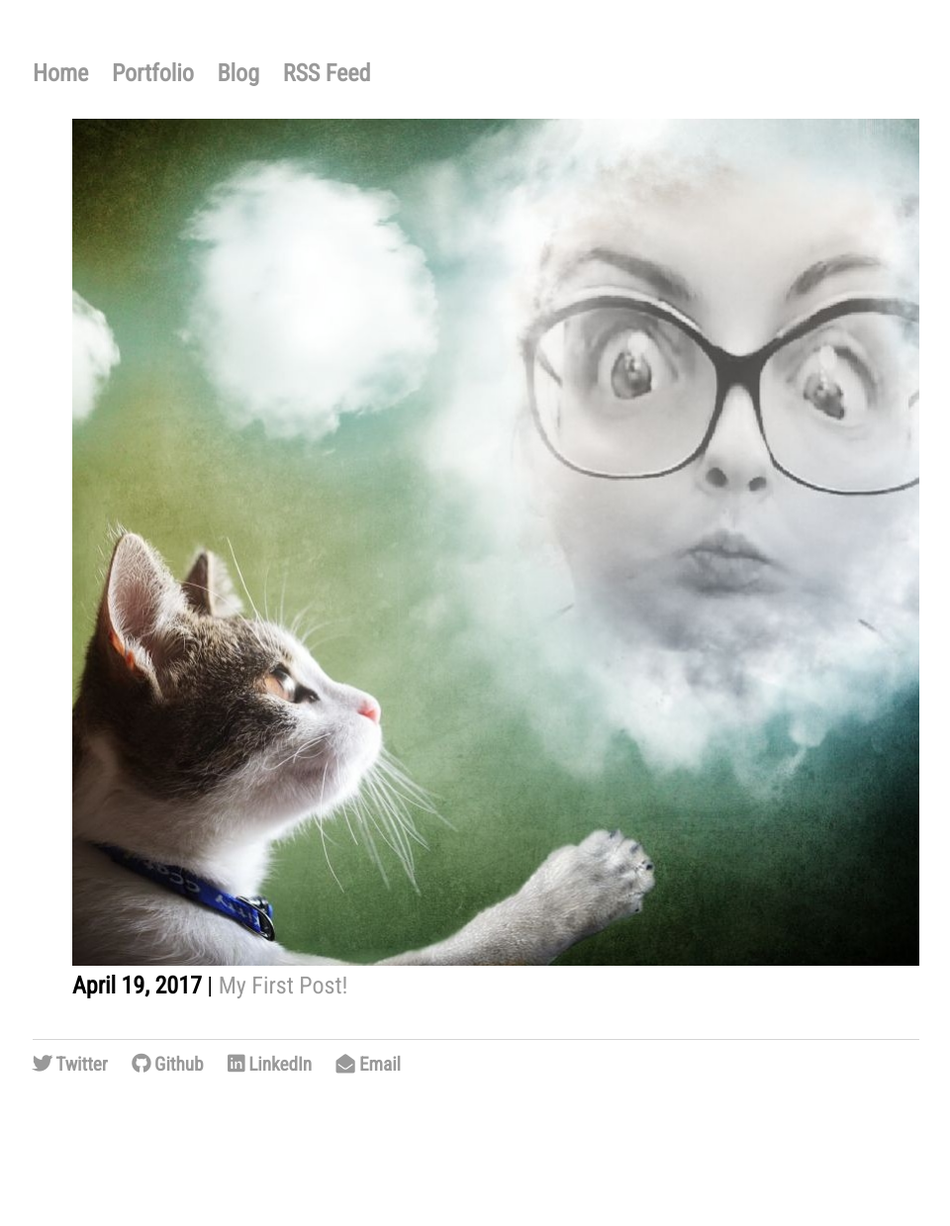
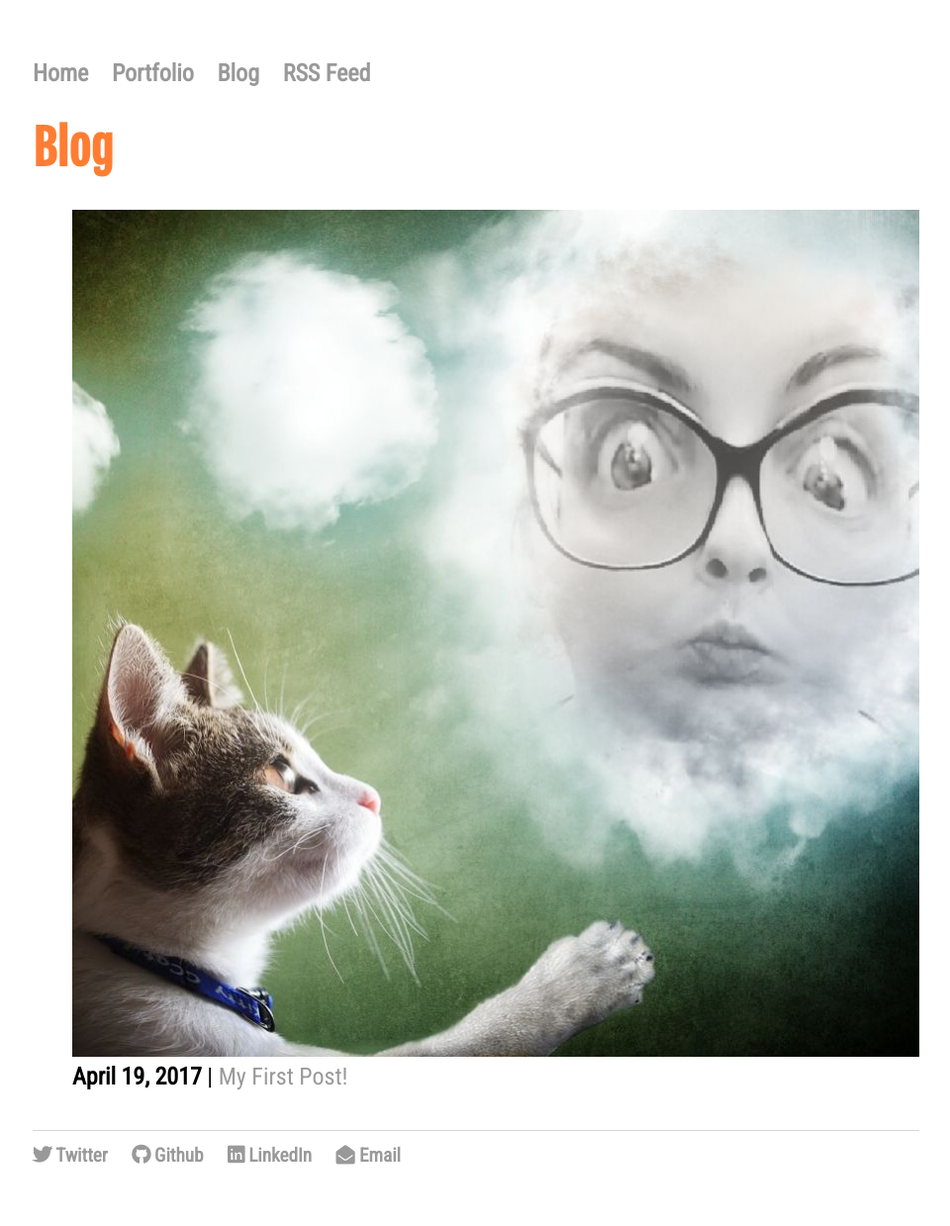
Before and after one commit to czolish/czolish.github.io, a Jekyll site: the page built from blog/index.html, in a window 1280 px wide. Shown: the whole page at 99% size, without its empty margins (159-1119 px from the left). Built offline with Jekyll 4.4.1, drawn with Linux system fonts in a browser that asks for light colours; nearby versions of some CDN libraries; some web fonts are replaced; comment, search, counter and statistics services are not loaded; before the commit the page ends 1147 px from its top, so only the background shows below that.

Commit message:
Changing back to page.title to see if that makes a difference?

```diff
--- a/_layouts/post.html
+++ b/_layouts/post.html
@@ -1,8 +1,8 @@
 ---
 layout: default
 ---
-<h1 class="page-title">{{ post.title }}</h1>
-<p class="meta">{{ post.date | date_to_string }}</p>
+<h1 class="page-title">{{ page.title }}</h1>
+<p class="meta">{{ page.date | date_to_string }}</p>
 
 <div class="post">
   {{ content }}
--- a/blog/index.html
+++ b/blog/index.html
@@ -2,7 +2,7 @@
 layout: default
 title: Blog
 ---
-	<h1 class="page-title">{{ post.title }}</h1>
+	<h1 class="page-title">{{ page.title }}</h1>
 	<ul class="posts">
 
 	  {% for post in site.posts %}
```
